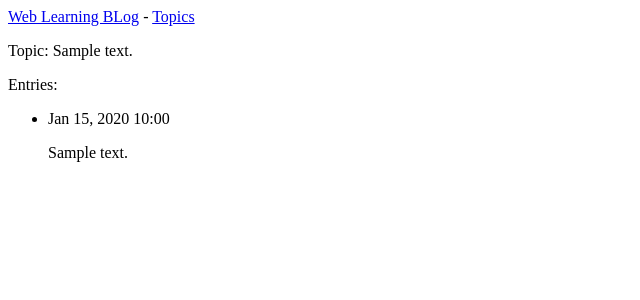
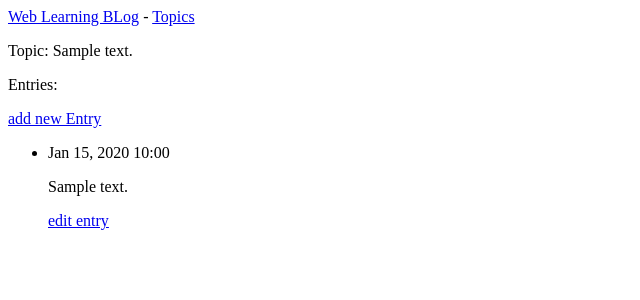
Before and after one commit to dewhallez/web_blog, a Django app: page /topics/1/ in a window 1280 px wide. Shown: the top 300 px of the page, without its empty margins (0-640 px from the left). Run offline with Django 3.2, Linux system fonts and the light colour scheme; tables that the repository leaves empty hold one stand-in row (values such as "Sample post").

Commit message:
update views and create forms.py

```diff
--- a/web_blogs/templates/web_blogs/topic.html
+++ b/web_blogs/templates/web_blogs/topic.html
@@ -5,14 +5,26 @@
   <p>Topic: {{ topic }}</p>
 
   <p>Entries:</p>
+
+  <p>
+    <a href="{% url 'web_blogs:new_entry' topic.id %}">add new Entry</a>
+  </p>
+
+
   <ul>
   {% for entry in entries %}
     <li>
       <p>{{ entry.date_added|date:'M d, Y H:i' }}</p>
       <p>{{ entry.text|linebreaks }}</p>
+      <p>
+        <a href="{% url 'web_blogs:edit_entry' entry.id %}">edit entry</a>
+      </p>
     </li>
+
   {% empty %}
+
     <li>There are no entries for this topic yet.</li>
+
   {% endfor %}
   </ul>
 
--- a/web_blogs/templates/web_blogs/topics.html
+++ b/web_blogs/templates/web_blogs/topics.html
@@ -14,4 +14,6 @@
         {% endfor %}
     </ul>
 
+    <a href="{% url 'web_blogs:new_topic' %}">Add a new Topic</a>
+
 {% endblock content %}
--- a/web_blogs/urls.py
+++ b/web_blogs/urls.py
@@ -12,4 +12,10 @@ urlpatterns = [
     path('topics/', views.topics, name='topics'),
     # Detail page for a single topic
     path('topics/<int:topic_id>/', views.topic, name='topic'),
+    # Page for adding new topics
+    path('new_topic/', views.new_topic, name='new_topic'),
+    # Page for adding new entry
+    path('new_entry/<int:topic_id>', views.new_entry, name='new_entry'),
+    # PAge for editing entry
+    path('edit_entry/<int:entry_id>/', views.edit_entry, name='edit_entry'),
 ]
--- a/web_blogs/views.py
+++ b/web_blogs/views.py
@@ -1,6 +1,8 @@
-from django.shortcuts import render
+from django.shortcuts import render, redirect
 
-from .models import Topic
+from .models import Topic, Entry
+from .forms import TopicForm, EntryForm
+
 
 def index(request):
     """The home page for Learning Log."""
@@ -18,3 +20,60 @@ def topic(request, topic_id):
     entries = topic.entry_set.order_by('-date_added')
     context = {'topic': topic, 'entries': entries}
     return render(request, 'web_blogs/topic.html', context)
+
+
+def new_topic(request):
+    """Add a new topic."""
+    if request.method != 'POST':
+        # Create a blank form.
+        form = TopicForm()
+    else:
+        # Post data submitted; process data
+        form = TopicForm(data=request.POST)
+        if form.is_valid():
+            form.save
+            return redirect('web_blogs:topics')
+
+    # Display invalid form or blank form
+    context = {'form': form}
+    return render(request, 'web_blogs/new_topic.html', context)
+
+
+def new_entry(request, topic_id):
+    """Add new entry for a particular topic."""
+    topic = Topic.objects.get(id=topic_id)
+
+    if request.method != 'POST':
+        # No data submitted; create a blank form.
+        form = EntryForm()
+    else:
+        # Post data submitted and process
+        form = EntryForm(data=request.POST)
+        if form.is_valid():
+            new_entry = form.save(commit=False)
+            new_entry.topic = topic
+            new_entry.save()
+            return redirect('web_blogs:topic', topic_id=topic_id)
+
+    # Display a blank or invalid form.
+    context = {'topic': topic, 'form': form}
+    return render(request, 'web_blogs/new_entry.html', context)
+
+
+def edit_entry(request, entry_id):
+    """Edit an existing entry."""
+    entry = Entry.objects.get(id=entry_id)
+    topic = entry.topic
+
+    if request.method != 'POST':
+        # Initial request; pre-fill form with the current entry
+        form = EntryForm(instance=entry)
+    else:
+        # Post data submitted; process data
+        form = EntryForm(instance=entry, data=request.POST)
+        if form.is_valid():
+            form.save()
+            return redirect('web_blogs:topic', topic_id=topic.id)
+
+    context = {'entry': entry, 'topic': topic, 'form': form}
+    return render(request, 'web_blogs/edit_entry.html', context)
```
Also changed, not shown: web_blogs/templates/web_blogs/edit_entry.html (added, +17 -0 lines), web_blogs/templates/web_blogs/new_entry.html (added, +17 -0 lines), web_blogs/templates/web_blogs/new_topic.html (added, +14 -0 lines).
